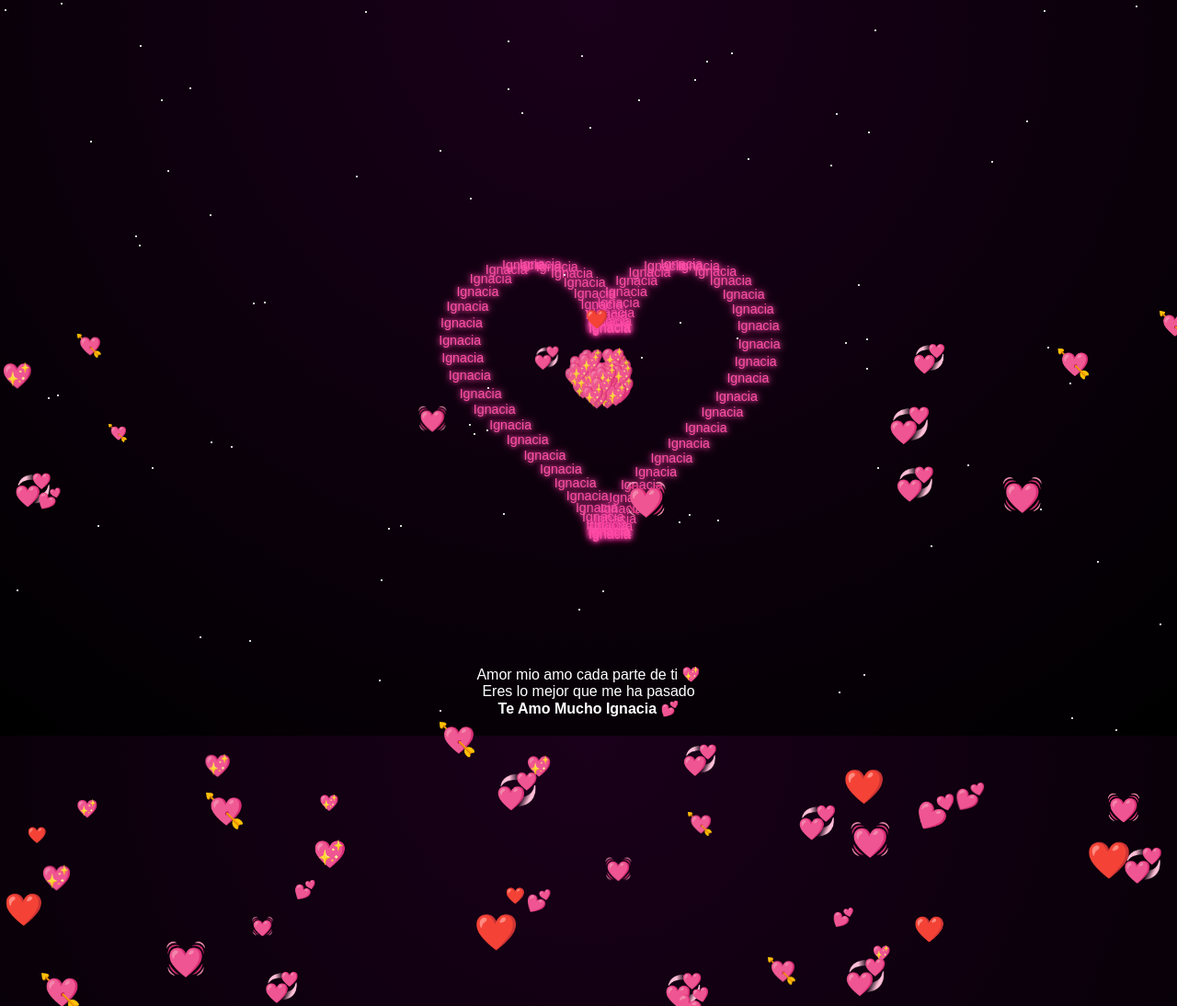
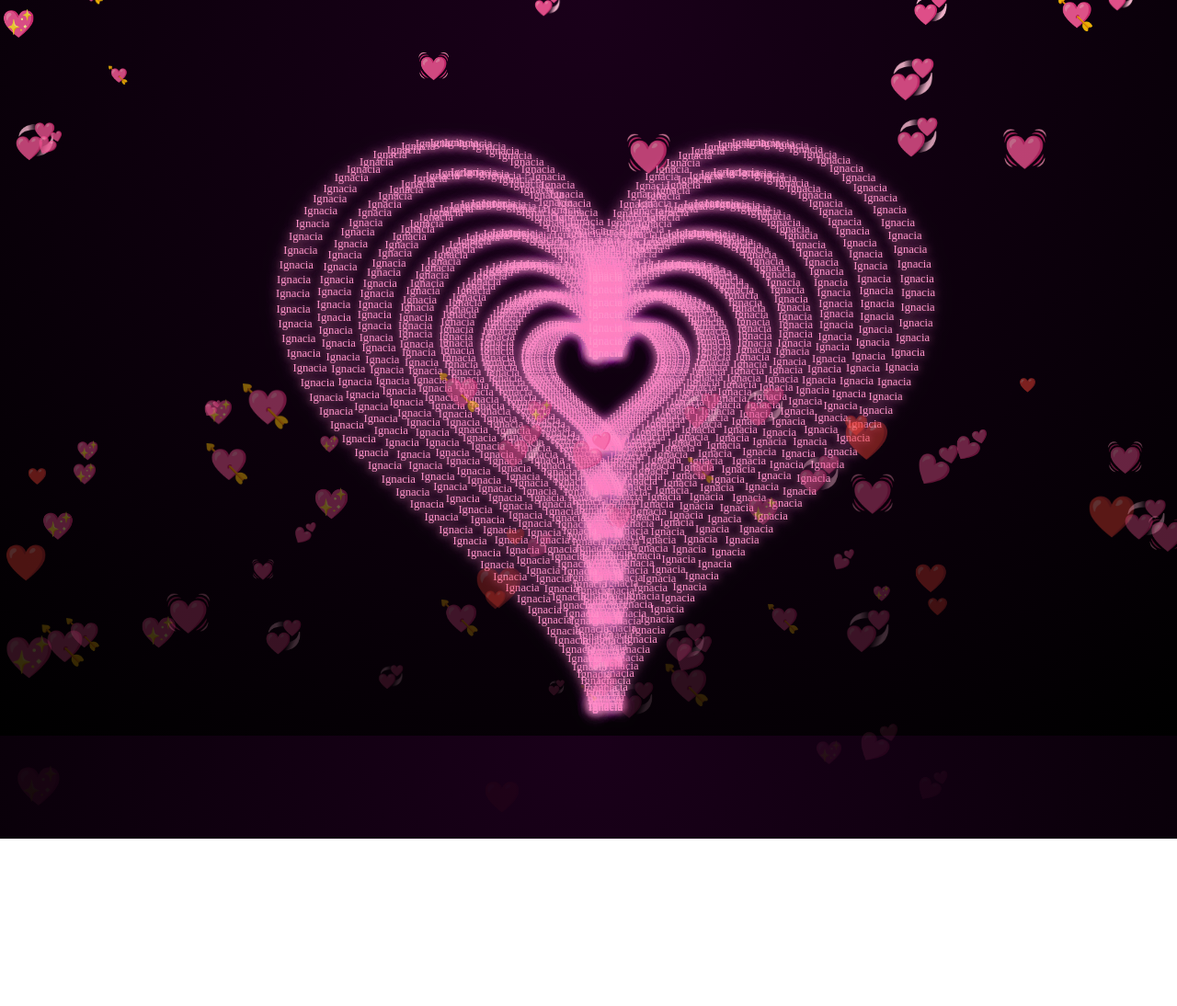
Before and after one commit to Nicolas010126/Coraz-n, a plain HTML site: page index.html in a window 1280 px wide. Shown: the top 1094 px of the page at 92% size. After the commit the page ends 912 px from the top, so only its background shows below. Drawn offline with Linux system fonts and the light colour scheme.

Commit message:
Update index.html

```diff
--- a/index.html
+++ b/index.html
@@ -8,79 +8,50 @@
 body{
     margin:0;
     overflow:hidden;
-    display:flex;
-    justify-content:center;
-    align-items:center;
+    background: radial-gradient(circle at top, #1a001a, #000);
     height:100vh;
-    font-family:Arial;
-    background: radial-gradient(circle at top, #1a001a, #000);
 }
 
-/* ESTRELLAS */
-.star{
+/* CONTENEDOR */
+#heart{
     position:absolute;
-    width:2px;
-    height:2px;
-    background:white;
-    animation:parpadeo 2s infinite alternate;
-}
-@keyframes parpadeo{
-    from{opacity:0.2;}
-    to{opacity:1;}
+    top:50%;
+    left:50%;
+    transform:translate(-50%,-50%);
+    width:100vw;
+    height:100vh;
+    animation:latido 2s infinite;
 }
 
-/* CORAZÓN */
-.heart{
-    position:relative;
-    width:400px;
-    height:400px;
+/* LATIDO */
+@keyframes latido{
+    0%{transform:translate(-50%,-50%) scale(1);}
+    50%{transform:translate(-50%,-50%) scale(1.05);}
+    100%{transform:translate(-50%,-50%) scale(1);}
 }
 
-.latir{
-    animation:latido 1.5s infinite;
+/* TEXTO */
+.text{
+    position:absolute;
+    font-size:12px;
+    white-space:nowrap;
+    animation:colorGlow 3s infinite alternate;
 }
 
-@keyframes latido{
-    0%{transform:scale(1);}
-    50%{transform:scale(1.1);}
-    100%{transform:scale(1);}
-}
-
-/* TEXTO CORAZÓN */
-.text{
-    position:absolute;
-    font-size:14px;
-    color:#ff4da6;
-    text-shadow:0 0 5px #ff4da6, 0 0 10px #ff4da6;
-    opacity:0;
-    transform:scale(0.5);
-    transition:all 0.3s ease;
-}
-
-.text.show{
-    opacity:1;
-    transform:scale(1);
-}
-
-/* CAMBIO DE COLOR */
-.colorChange{
-    animation:color 3s infinite;
-}
-
-@keyframes color{
-    0%{color:#ff4da6;}
-    50%{color:#ff99cc;}
-    100%{color:#ff4da6;}
-}
-
-/* MENSAJE */
-#mensaje{
-    position:fixed;
-    bottom:20px;
-    text-align:center;
-    color:white;
-    opacity:0;
-    transition:1s;
+/* COLOR + BRILLO */
+@keyframes colorGlow{
+    0%{
+        color:#ff4da6;
+        text-shadow:0 0 5px #ff4da6, 0 0 10px #ff4da6;
+    }
+    50%{
+        color:#ff99cc;
+        text-shadow:0 0 10px #ff99cc, 0 0 20px #ff99cc;
+    }
+    100%{
+        color:#ff4da6;
+        text-shadow:0 0 5px #ff4da6, 0 0 15px #ff4da6;
+    }
 }
 
 /* EMOJIS */
@@ -90,114 +61,49 @@ body{
 }
 
 @keyframes fall{
-    0%{transform:translateY(-10vh);}
-    100%{transform:translateY(110vh);}
+    0%{transform:translateY(-10vh); opacity:1;}
+    100%{transform:translateY(110vh); opacity:0;}
 }
 </style>
 </head>
 
 <body>
 
-<div class="heart" id="heart"></div>
-
-<div id="mensaje">
-Amor mio amo cada parte de ti 💖<br>
-Eres lo mejor que me ha pasado<br>
-<b>Te Amo Mucho Ignacia 💕</b>
-</div>
-
-<audio autoplay loop>
-    <source src="musica.mp3" type="audio/mpeg">
-</audio>
+<div id="heart"></div>
 
 <script>
 const heart = document.getElementById("heart");
-const mensaje = document.getElementById("mensaje");
 
-/* CORAZÓN */
-let puntos=[];
-for(let t=0;t<Math.PI*2;t+=0.1){
-    let x=16*Math.pow(Math.sin(t),3);
-    let y=-(13*Math.cos(t)-5*Math.cos(2*t)-2*Math.cos(3*t)-Math.cos(4*t));
-    puntos.push({x,y});
+/* ===== CORAZÓN RELLENO GRANDE ===== */
+for(let t = 0; t < Math.PI * 2; t += 0.04){
+    for(let r = 0.2; r <= 1; r += 0.12){
+        let x = r * 16 * Math.pow(Math.sin(t),3);
+        let y = -r * (13*Math.cos(t) - 5*Math.cos(2*t) - 2*Math.cos(3*t) - Math.cos(4*t));
+
+        let span = document.createElement("span");
+        span.className = "text";
+        span.innerText = "Ignacia";
+
+        span.style.left = (window.innerWidth/2 + x*22) + "px";
+        span.style.top = (window.innerHeight/2 + y*22) + "px";
+
+        heart.appendChild(span);
+    }
 }
 
-let elementos=[];
-puntos.forEach(p=>{
-    let span=document.createElement("span");
-    span.className="text";
-    span.innerText="Ignacia";
-    span.style.left=(200+p.x*10)+"px";
-    span.style.top=(200+p.y*10)+"px";
-    heart.appendChild(span);
-    elementos.push(span);
-});
+/* ===== EMOJIS ===== */
+let emojis = ["💖","❤️","💘","💕","💞","💓"];
 
-/* ANIMACIÓN */
-let i=0;
-let intervalo=setInterval(()=>{
-    if(i<elementos.length){
-        elementos[i].classList.add("show");
-        i++;
-    }else{
-        clearInterval(intervalo);
-        heart.classList.add("latir");
-        elementos.forEach(e=>e.classList.add("colorChange"));
+for(let i=0; i<80; i++){
+    let e = document.createElement("div");
+    e.className = "emoji";
+    e.innerText = emojis[Math.floor(Math.random()*emojis.length)];
 
-        // Mostrar mensaje
-        setTimeout(()=>{
-            mensaje.style.opacity=1;
-        },1500);
+    e.style.left = Math.random()*100 + "vw";
+    e.style.animationDuration = (4 + Math.random()*6) + "s";
+    e.style.fontSize = (15 + Math.random()*30) + "px";
 
-        // EXPLOSIÓN
-        setTimeout(explosion,3000);
-    }
-},30);
-
-/* EMOJIS */
-let emojis=["💖","❤️","💘","💕","💞","💓"];
-for(let i=0;i<60;i++){
-    let e=document.createElement("div");
-    e.className="emoji";
-    e.innerText=emojis[Math.floor(Math.random()*emojis.length)];
-    e.style.left=Math.random()*100+"vw";
-    e.style.animationDuration=(4+Math.random()*6)+"s";
-    e.style.fontSize=(15+Math.random()*25)+"px";
     document.body.appendChild(e);
-}
-
-/* ESTRELLAS */
-for(let i=0;i<80;i++){
-    let s=document.createElement("div");
-    s.className="star";
-    s.style.left=Math.random()*100+"vw";
-    s.style.top=Math.random()*100+"vh";
-    document.body.appendChild(s);
-}
-
-/* EXPLOSIÓN FINAL */
-function explosion(){
-    for(let i=0;i<80;i++){
-        let h=document.createElement("div");
-        h.innerText="💖";
-        h.style.position="absolute";
-        h.style.left="50%";
-        h.style.top="50%";
-        h.style.fontSize="20px";
-
-        let angle=Math.random()*360;
-        let distance=Math.random()*300;
-
-        h.animate([
-            {transform:"translate(0,0)",opacity:1},
-            {transform:`translate(${Math.cos(angle)*distance}px, ${Math.sin(angle)*distance}px)`,opacity:0}
-        ],{
-            duration:2000
-        });
-
-        document.body.appendChild(h);
-        setTimeout(()=>h.remove(),2000);
-    }
 }
 </script>
 
```
